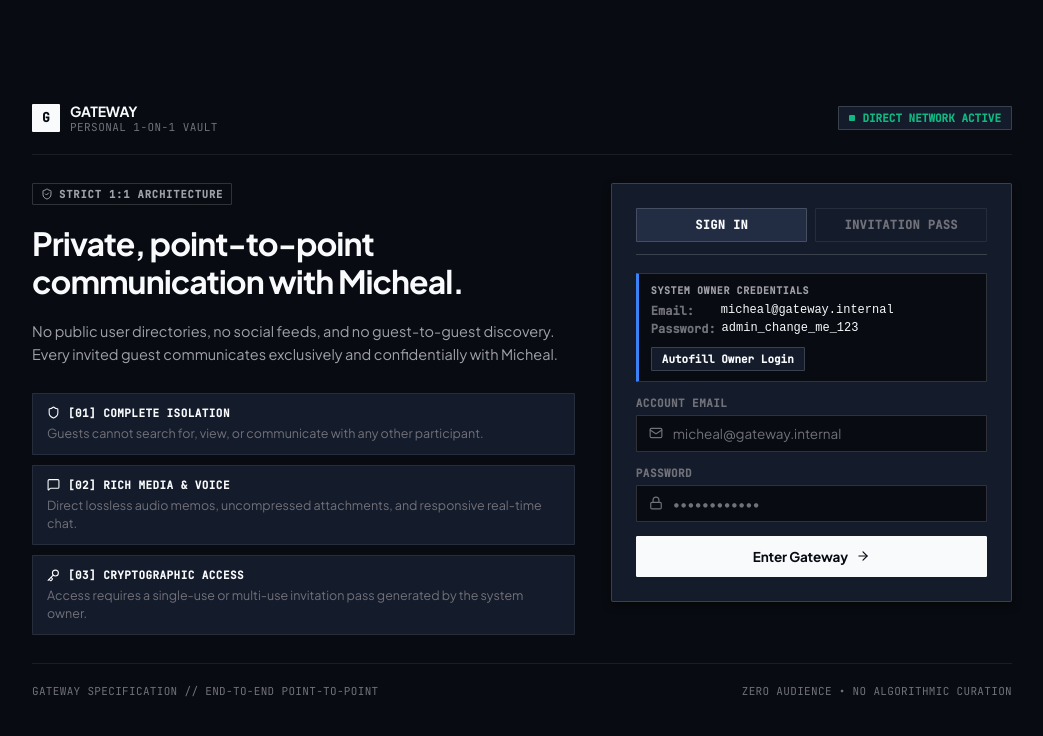
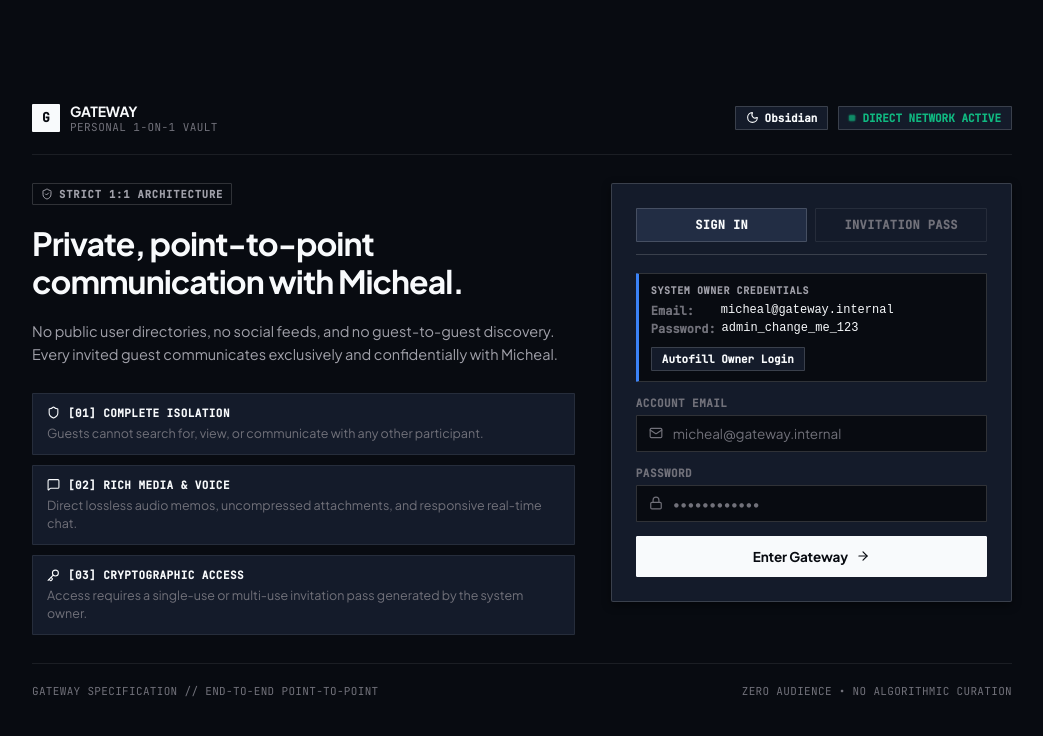
Before and after one commit to olatunbosun-micheal/micheal-social-app, a React (Vite) app: page / in a window 1280 px wide. Shown: the top 736 px of the page, without its empty margins (118-1161 px from the left). Built offline with nearby package versions, Linux system fonts and the light colour scheme; no server answers.

Commit message:
Add dynamic theme and color changer with smooth transitions to homepage, invite view, and chat shells

```diff
--- a/src/App.tsx
+++ b/src/App.tsx
@@ -88,6 +88,8 @@ export const App: React.FC = () => {
     return (
       <InviteLandingView
         inviteCode={activeInviteCode}
+        theme={theme}
+        onToggleTheme={toggleTheme}
         onSuccess={(user) => {
           setCurrentUser(user);
           setActiveInviteCode(null);
@@ -129,6 +131,8 @@ export const App: React.FC = () => {
   return (
     <LandingPageView
       ownerName="Micheal"
+      theme={theme}
+      onToggleTheme={toggleTheme}
       onLoginSuccess={(user) => {
         setCurrentUser(user);
       }}
--- a/src/components/ChatHeader.tsx
+++ b/src/components/ChatHeader.tsx
@@ -1,6 +1,6 @@
 import React from 'react';
 import type { User } from '../types';
-import { Phone, Video, Search, MoreVertical, ArrowLeft, Shield } from 'lucide-react';
+import { Phone, Video, Search, MoreVertical, ArrowLeft, Shield, Moon, Sun, Sparkles } from 'lucide-react';
 
 interface ChatHeaderProps {
   contactUser: User;
@@ -8,6 +8,8 @@ interface ChatHeaderProps {
   onToggleDrawer: () => void;
   onBack?: () => void;
   showBackButton?: boolean;
+  theme?: string;
+  onToggleTheme?: () => void;
 }
 
 export const ChatHeader: React.FC<ChatHeaderProps> = ({
@@ -16,6 +18,8 @@ export const ChatHeader: React.FC<ChatHeaderProps> = ({
   onToggleDrawer,
   onBack,
   showBackButton = false,
+  theme,
+  onToggleTheme,
 }) => {
   return (
     <div className="chat-header">
@@ -79,6 +83,22 @@ export const ChatHeader: React.FC<ChatHeaderProps> = ({
           <Search size={19} />
         </button>
 
+        {onToggleTheme && (
+          <button
+            className="icon-action-btn"
+            onClick={onToggleTheme}
+            title={`Current Theme: ${theme?.toUpperCase() || 'DARK'} — Click to change color theme`}
+          >
+            {theme === 'light' ? (
+              <Sun size={17} />
+            ) : theme === 'midnight' ? (
+              <Sparkles size={17} />
+            ) : (
+              <Moon size={17} />
+            )}
+          </button>
+        )}
+
         <button
           className="icon-action-btn"
           onClick={onToggleDrawer}
--- a/src/components/InviteLandingView.tsx
+++ b/src/components/InviteLandingView.tsx
@@ -1,16 +1,20 @@
 import React, { useState, useEffect } from 'react';
-import { ArrowRight, Lock, Mail, User as UserIcon, Shield, AlertTriangle } from 'lucide-react';
-import type { User } from '../types';
+import { ArrowRight, Lock, Mail, User as UserIcon, Shield, AlertTriangle, Moon, Sun, Sparkles } from 'lucide-react';
+import type { User, ThemeMode } from '../types';
 import { API_BASE } from '../config';
 
 interface InviteLandingViewProps {
   inviteCode: string;
+  theme?: ThemeMode;
+  onToggleTheme?: () => void;
   onSuccess: (user: User, conversationId: string) => void;
   onGoHome: () => void;
 }
 
 export const InviteLandingView: React.FC<InviteLandingViewProps> = ({
   inviteCode,
+  theme = 'dark',
+  onToggleTheme,
   onSuccess,
   onGoHome,
 }) => {
@@ -120,9 +124,22 @@ export const InviteLandingView: React.FC<InviteLandingViewProps> = ({
     return (
       <div className="land-screen">
         <div className="land-panel">
-          <div className="land-logo-row">
-            <div className="land-logo-mark"><Shield size={16} strokeWidth={2} /></div>
-            <span className="land-logo-name">Gateway</span>
+          <div className="land-logo-row" style={{ justifyContent: 'space-between', width: '100%' }}>
+            <div style={{ display: 'flex', alignItems: 'center', gap: 8 }}>
+              <div className="land-logo-mark"><Shield size={16} strokeWidth={2} /></div>
+              <span className="land-logo-name">Gateway</span>
+            </div>
+            {onToggleTheme && (
+              <button
+                type="button"
+                className="land-theme-toggle-btn"
+                onClick={onToggleTheme}
+                title={`Theme: ${theme.toUpperCase()} — Click to cycle color theme`}
+              >
+                {theme === 'light' ? <Sun size={13} strokeWidth={2} /> : theme === 'midnight' ? <Sparkles size={13} strokeWidth={2} /> : <Moon size={13} strokeWidth={2} />}
+                <span>{theme}</span>
+              </button>
+            )}
           </div>
 
           <div className="land-invite-tag">Personal invitation</div>
--- a/src/components/LandingPageView.tsx
+++ b/src/components/LandingPageView.tsx
@@ -1,16 +1,20 @@
 import React, { useState } from 'react';
-import { ArrowRight, Lock, Mail, Shield, MessageSquare, Key, ShieldCheck, Check } from 'lucide-react';
-import type { User } from '../types';
+import { ArrowRight, Lock, Mail, Shield, MessageSquare, Key, ShieldCheck, Check, Moon, Sun, Sparkles } from 'lucide-react';
+import type { User, ThemeMode } from '../types';
 import { API_BASE } from '../config';
 
 interface LandingPageViewProps {
   ownerName: string;
+  theme?: ThemeMode;
+  onToggleTheme?: () => void;
   onLoginSuccess: (user: User) => void;
-  onOpenInvitePrompt: () => void;
+  onOpenInvitePrompt?: () => void;
 }
 
 export const LandingPageView: React.FC<LandingPageViewProps> = ({
   ownerName,
+  theme = 'dark',
+  onToggleTheme,
   onLoginSuccess,
 }) => {
   const [tab, setTab] = useState<'signin' | 'invite'>('signin');
@@ -73,9 +77,29 @@ export const LandingPageView: React.FC<LandingPageViewProps> = ({
             </div>
           </div>
 
-          <div className="land-status-badge">
-            <span className="land-status-dot" />
-            <span>DIRECT NETWORK ACTIVE</span>
+          <div style={{ display: 'flex', alignItems: 'center', gap: 10 }}>
+            {onToggleTheme && (
+              <button
+                type="button"
+                className="land-theme-toggle-btn"
+                onClick={onToggleTheme}
+                title={`Current Theme: ${theme.toUpperCase()} — Click to cycle color theme`}
+              >
+                {theme === 'light' ? (
+                  <Sun size={13} strokeWidth={2} />
+                ) : theme === 'midnight' ? (
+                  <Sparkles size={13} strokeWidth={2} />
+                ) : (
+                  <Moon size={13} strokeWidth={2} />
+                )}
+                <span>{theme === 'midnight' ? 'Midnight' : theme === 'light' ? 'Light' : 'Obsidian'}</span>
+              </button>
+            )}
+
+            <div className="land-status-badge">
+              <span className="land-status-dot" />
+              <span>DIRECT NETWORK ACTIVE</span>
+            </div>
           </div>
         </header>
 
--- a/src/components/guest/GuestShell.tsx
+++ b/src/components/guest/GuestShell.tsx
@@ -234,6 +234,8 @@ export const GuestShell: React.FC<GuestShellProps> = ({
           isTyping={isOwnerTyping}
           onToggleDrawer={() => setIsDrawerOpen(!isDrawerOpen)}
           showBackButton={false}
+          theme={theme}
+          onToggleTheme={onToggleTheme}
         />
 
         {/* Message Stream */}
--- a/src/components/owner/OwnerShell.tsx
+++ b/src/components/owner/OwnerShell.tsx
@@ -364,6 +364,8 @@ export const OwnerShell: React.FC<OwnerShellProps> = ({
                 onToggleDrawer={() => setIsDrawerOpen(!isDrawerOpen)}
                 showBackButton={isMobileScreen}
                 onBack={() => setMobileView('inbox')}
+                theme={theme}
+                onToggleTheme={onToggleTheme}
               />
 
               <MessageList
--- a/src/index.css
+++ b/src/index.css
@@ -162,6 +162,21 @@ html, body, #root {
   color: var(--text-primary);
   overflow: hidden;
   -webkit-font-smoothing: antialiased;
+  transition: background-color 0.25s ease, color 0.25s ease;
+}
+
+.app-container,
+.main-workspace,
+.chat-view,
+.inbox-sidebar,
+.land-screen,
+.land-terminal-card,
+.land-spec-card,
+.chat-header,
+.composer-container,
+.control-bar,
+.message-bubble {
+  transition: background-color 0.25s ease, border-color 0.25s ease, color 0.25s ease;
 }
 
 button {
@@ -1679,6 +1694,27 @@ input, textarea {
   letter-spacing: 0.04em;
 }
 
+.land-theme-toggle-btn {
+  display: inline-flex;
+  align-items: center;
+  gap: 6px;
+  padding: 4px 10px;
+  background: var(--bg-surface);
+  border: 1px solid var(--border-strong);
+  border-radius: var(--radius-xs);
+  font-size: 11px;
+  font-weight: 700;
+  font-family: var(--font-mono);
+  color: var(--text-primary);
+  cursor: pointer;
+  transition: all 0.15s ease;
+}
+
+.land-theme-toggle-btn:hover {
+  background: var(--bg-active);
+  border-color: var(--text-primary);
+}
+
 .land-status-badge {
   display: inline-flex;
   align-items: center;
@@ -1698,6 +1734,13 @@ input, textarea {
   height: 6px;
   border-radius: 1px;
   background-color: var(--status-online);
+  animation: pulseDot 2s infinite ease-in-out;
+}
+
+@keyframes pulseDot {
+  0% { opacity: 0.4; transform: scale(0.9); }
+  50% { opacity: 1; transform: scale(1.15); box-shadow: 0 0 5px var(--status-online); }
+  100% { opacity: 0.4; transform: scale(0.9); }
 }
 
 /* Main Grid: Architecture Info (Left) + Access Terminal (Right) */
```
